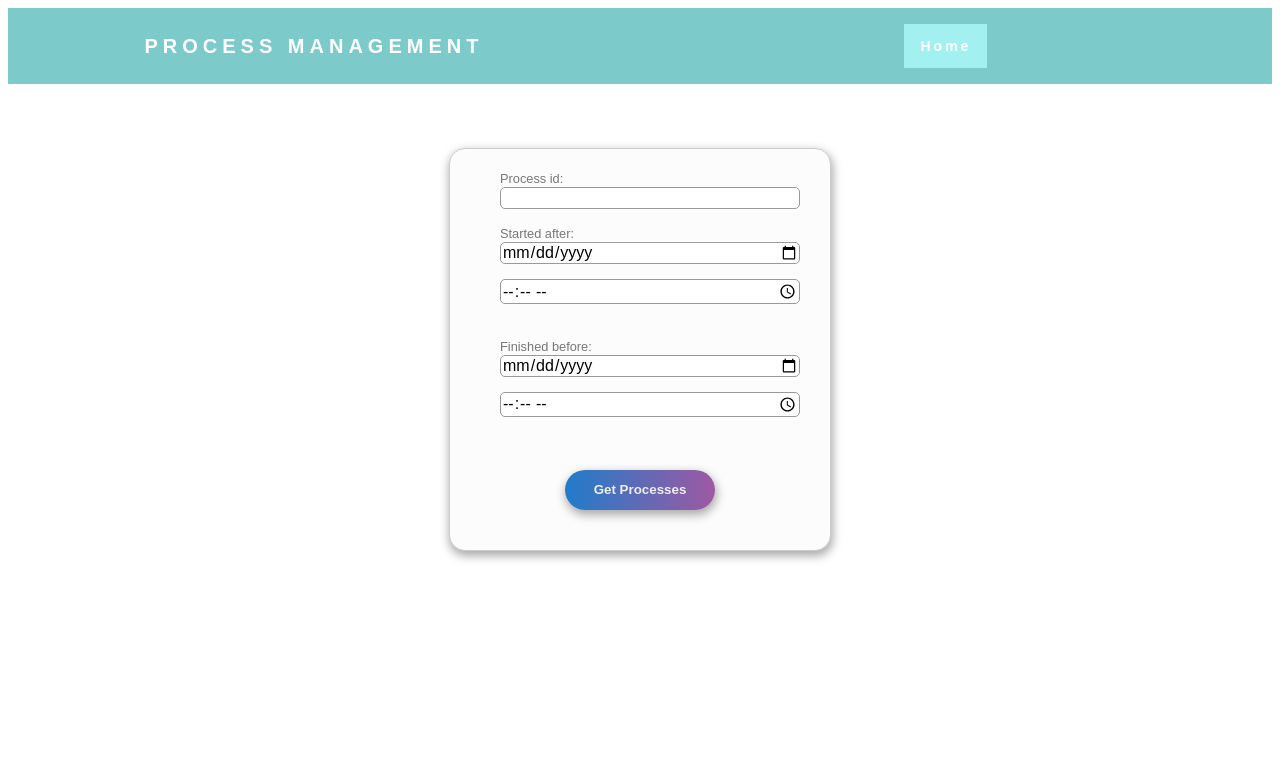
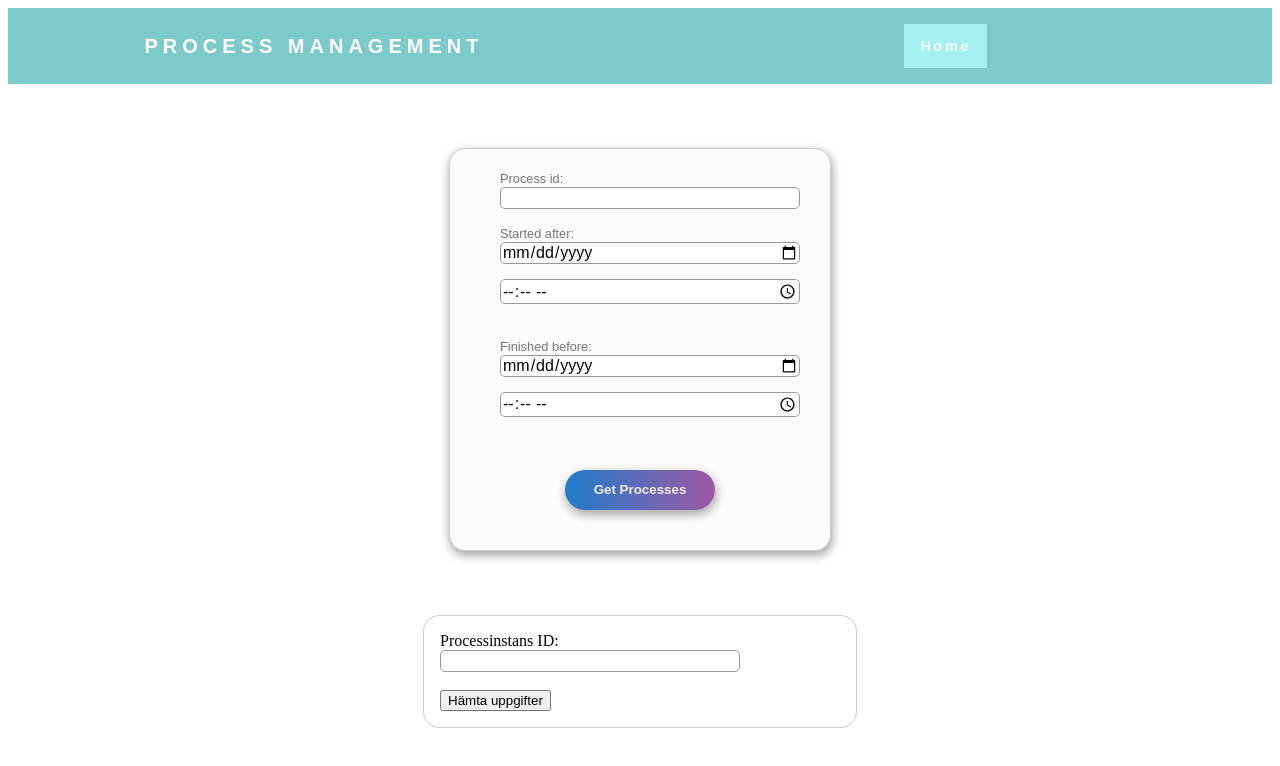
Before and after one commit to KristofferHogberg/Camunda_Process_Counter, a plain HTML site: page Apendo_Count_Processes_UI/Kristoffer/pages/counter.html in a window 1280 px wide. Drawn offline with Linux system fonts and the light colour scheme.

Commit message:
prep for unified UI

```diff
--- a/Apendo_Count_Processes_UI/Kristoffer/pages/counter.html
+++ b/Apendo_Count_Processes_UI/Kristoffer/pages/counter.html
@@ -39,12 +39,19 @@
       <h1 id="showOutput"></h1>
     </div>
 
-    <div id="container">
-      <div id="dataDisplay"></div>
+    <div class="container-form-8">
+      <form onsubmit="event.preventDefault(); submitForm();">
+        <label for="processInstanceId">Processinstans ID:</label>
+        <input type="text" id="processInstanceId" name="processInstanceId"><br><br>
+        <button type="submit">Hämta uppgifter</button>
+      </form>
+
+      <div id="result"></div>
     </div>
 
     <script src="../scripts/script.js"></script>
     <script src="../scripts/load_animation.js"></script>
     <script src="../scripts/get_date_time.js"></script>
+    <script src="../scripts/script_8.js"></script>
   </body>
 </html>
--- a/Apendo_Count_Processes_UI/Kristoffer/scripts/load_animation.js
+++ b/Apendo_Count_Processes_UI/Kristoffer/scripts/load_animation.js
@@ -14,3 +14,8 @@ function displayLoading() {
 function hideLoading() {
   loader.classList.remove('display');
 }
+
+
+$('.message a').click(function(){
+  $('container-form').animate({height: "toggle", opacity: "toggle"}, "slow");
+});
--- /dev/null
+++ b/Apendo_Count_Processes_UI/Kristoffer/scripts/script_8.js
@@ -0,0 +1,52 @@
+function submitForm() {
+    const processInstanceId = document.getElementById("processInstanceId").value;
+    const apiUrl = `https://84f8-83-233-216-66.eu.ngrok.io/_count`;
+
+    function requestBody(id) {
+        console.log(id);
+        let payload = {
+            "query": {
+                "bool": {
+                    "must": [
+                        {
+                            "regexp": {
+                                "bpmnProcessId": id
+                            }
+                        },
+                        {
+                            "wildcard": {
+                                "_index": "operate-list-view-8.1.0_"
+                            }
+                        }
+                    ]
+                }
+            }
+        };
+        return JSON.stringify(payload);
+    }
+
+    const processInstanceIds = processInstanceId.split(",");
+    let countTotalData = 0;
+
+    console.log(processInstanceIds)
+    document.getElementById("result").innerHTML = "";
+    const requests = processInstanceIds.map((processInstanceId) => {
+        const url = apiUrl;
+        const body = requestBody(processInstanceId);
+        console.log("body " + body);
+        return fetch(url, {
+            method: 'POST',
+            headers: { 'Content-Type': 'application/json' },
+            body: body
+        }).then(response => response.json()).then(data => {
+            countTotalData += data.count
+            console.log(data)
+            const resultDiv = document.getElementById("result");
+            resultDiv.innerHTML +=processInstanceId +" : "+ JSON.stringify(data.count, null, 2) + "<br>";
+        }).catch(error => console.error(error));
+    });
+    Promise.all(requests).then(() => {
+        const resultDiv = document.getElementById("result");
+        resultDiv.innerHTML +="Total: "+ JSON.stringify(countTotalData, null, 2) + "<br>";
+    }).catch(error => console.error(error));
+}
```
Also changed, not shown: Apendo_Count_Processes_UI/scripts/load_animation.js (deleted), Apendo_Count_Processes_UI/scripts/script.js (deleted).
